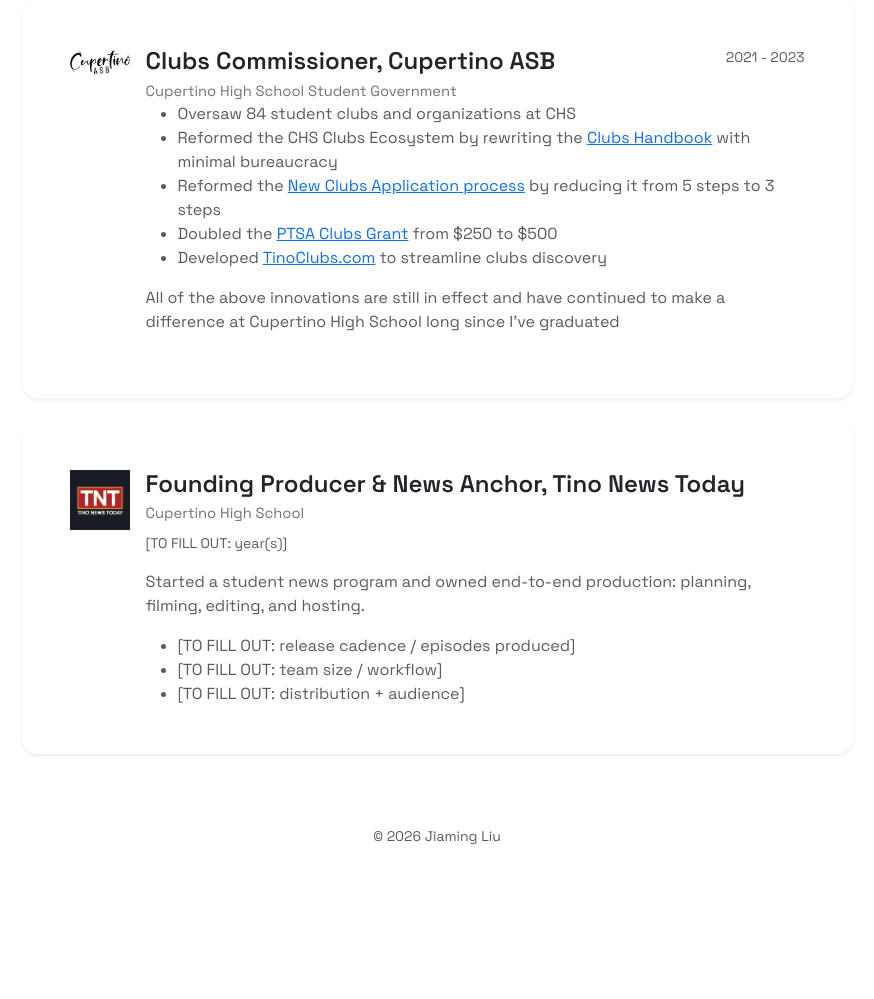
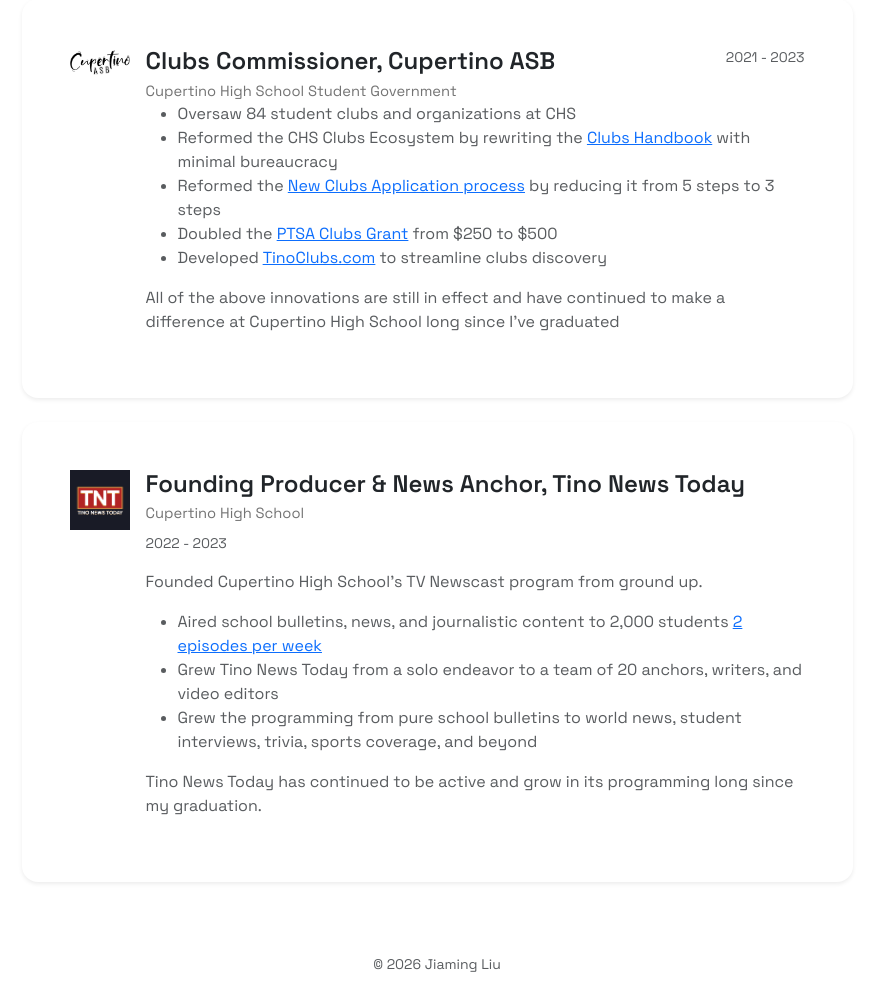
Before and after one commit to iamjiamingliu/iamjiamingliu.com, a Flask app: page /leadership in a window 1280 px wide. Shown: the part 823-1822 px from the top of the page, without its empty margins (203-1077 px from the left). Before the commit the page ends 1667 px from the top, so only its background shows below. Run offline with Flask 3, Linux system fonts and the light colour scheme; some libraries are stand-ins or nearby versions.

Commit message:
writes tnt

```diff
--- a/templates/leadership.html
+++ b/templates/leadership.html
@@ -141,18 +141,29 @@
 
                                             <ul class="text-muted mb-0">
                                                 <li>Oversaw 84 student clubs and organizations at CHS</li>
-                                                <li>Reformed the CHS Clubs Ecosystem by rewriting the <a href="https://docs.google.com/document/d/1wtrka8ZftiUJPk_667SjaFdHQHe9hsvOjTyl9B4NOps/edit?tab=t.0#heading=h.wri2s9pqply4" target="_blank">Clubs Handbook</a>
+                                                <li>Reformed the CHS Clubs Ecosystem by rewriting the <a
+                                                        href="https://docs.google.com/document/d/1wtrka8ZftiUJPk_667SjaFdHQHe9hsvOjTyl9B4NOps/edit?tab=t.0#heading=h.wri2s9pqply4"
+                                                        target="_blank">Clubs Handbook</a>
                                                     with minimal bureaucracy
                                                 </li>
-                                                <li>Reformed the <a href="https://docs.google.com/document/d/1zDApZiIa-cByod-vlUf5sfB4XQgitxvcinS1L-87y9Q/edit?tab=t.0#heading=h.wri2s9pqply4" target="_blank">New Clubs Application process</a> by reducing it from 5
+                                                <li>Reformed the <a
+                                                        href="https://docs.google.com/document/d/1zDApZiIa-cByod-vlUf5sfB4XQgitxvcinS1L-87y9Q/edit?tab=t.0#heading=h.wri2s9pqply4"
+                                                        target="_blank">New Clubs Application process</a> by reducing it
+                                                    from 5
                                                     steps to 3 steps
                                                 </li>
-                                                <li>Doubled the <a href="https://docs.google.com/document/d/126oqCt3ZHnAvV7-j5wc4dK7o3gdMhy5a/edit" target="_blank">PTSA Clubs Grant</a> from $250 to $500</li>
-                                                <li>Developed <a href="https://tinoclubs.com" target="_blank">TinoClubs.com</a> to streamline clubs discovery</li>
+                                                <li>Doubled the <a
+                                                        href="https://docs.google.com/document/d/126oqCt3ZHnAvV7-j5wc4dK7o3gdMhy5a/edit"
+                                                        target="_blank">PTSA Clubs Grant</a> from $250 to $500
+                                                </li>
+                                                <li>Developed <a href="https://tinoclubs.com" target="_blank">TinoClubs.com</a>
+                                                    to streamline clubs discovery
+                                                </li>
                                             </ul>
 
                                             <p class="text-muted mt-3 mb-3">
-                                            All of the above innovations are still in effect and have continued to make a difference at Cupertino High School long since I've graduated
+                                                All of the above innovations are still in effect and have continued to
+                                                make a difference at Cupertino High School long since I've graduated
                                             </p>
                                         </div>
                                     </div>
@@ -176,19 +187,28 @@
                                                         News Today</h4>
                                                     <div class="role-meta">Cupertino High School</div>
                                                 </div>
-                                                <div class="text-muted small">[TO FILL OUT: year(s)]</div>
+                                                <div class="text-muted small">2022 - 2023</div>
                                             </div>
 
                                             <p class="text-muted mt-3 mb-3">
-                                                Started a student news program and owned end-to-end production:
-                                                planning, filming, editing, and hosting.
+                                                Founded Cupertino High School's TV Newscast program from ground up.
                                             </p>
 
                                             <ul class="text-muted mb-0">
-                                                <li>[TO FILL OUT: release cadence / episodes produced]</li>
-                                                <li>[TO FILL OUT: team size / workflow]</li>
-                                                <li>[TO FILL OUT: distribution + audience]</li>
+                                                <li>Aired school bulletins, news, and journalistic content to 2,000
+                                                    students <a href="https://www.youtube.com/@cupertinoasb/playlists"
+                                                                target="_blank">2 episodes per week</a></li>
+                                                <li>Grew Tino News Today from a solo endeavor to a team of 20 anchors,
+                                                    writers, and video editors
+                                                </li>
+                                                <li>Grew the programming from pure school bulletins to world news,
+                                                    student interviews, trivia, sports coverage, and beyond
+                                                </li>
                                             </ul>
+
+                                            <p class="text-muted mt-3 mb-3">
+                                                Tino News Today has continued to be active and grow in its programming long since my graduation.
+                                            </p>
                                         </div>
                                     </div>
                                 </div>
```
